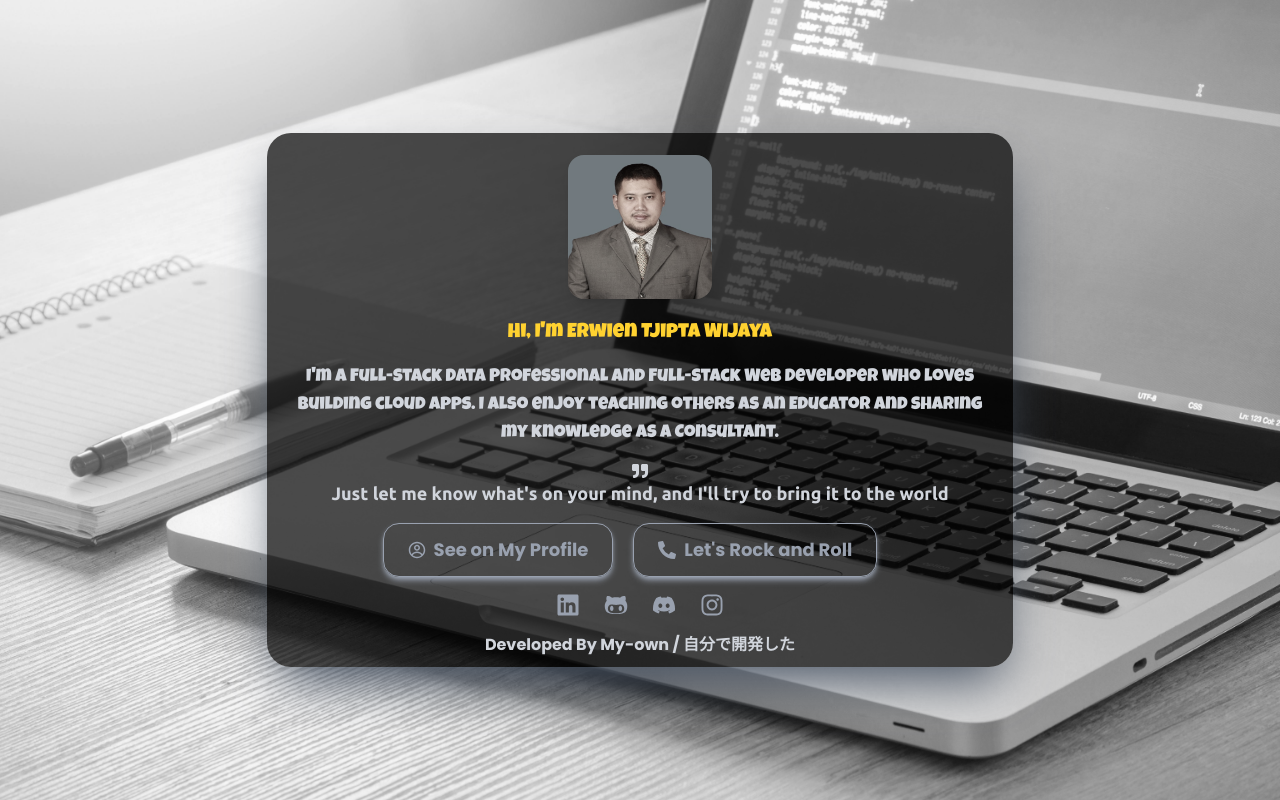
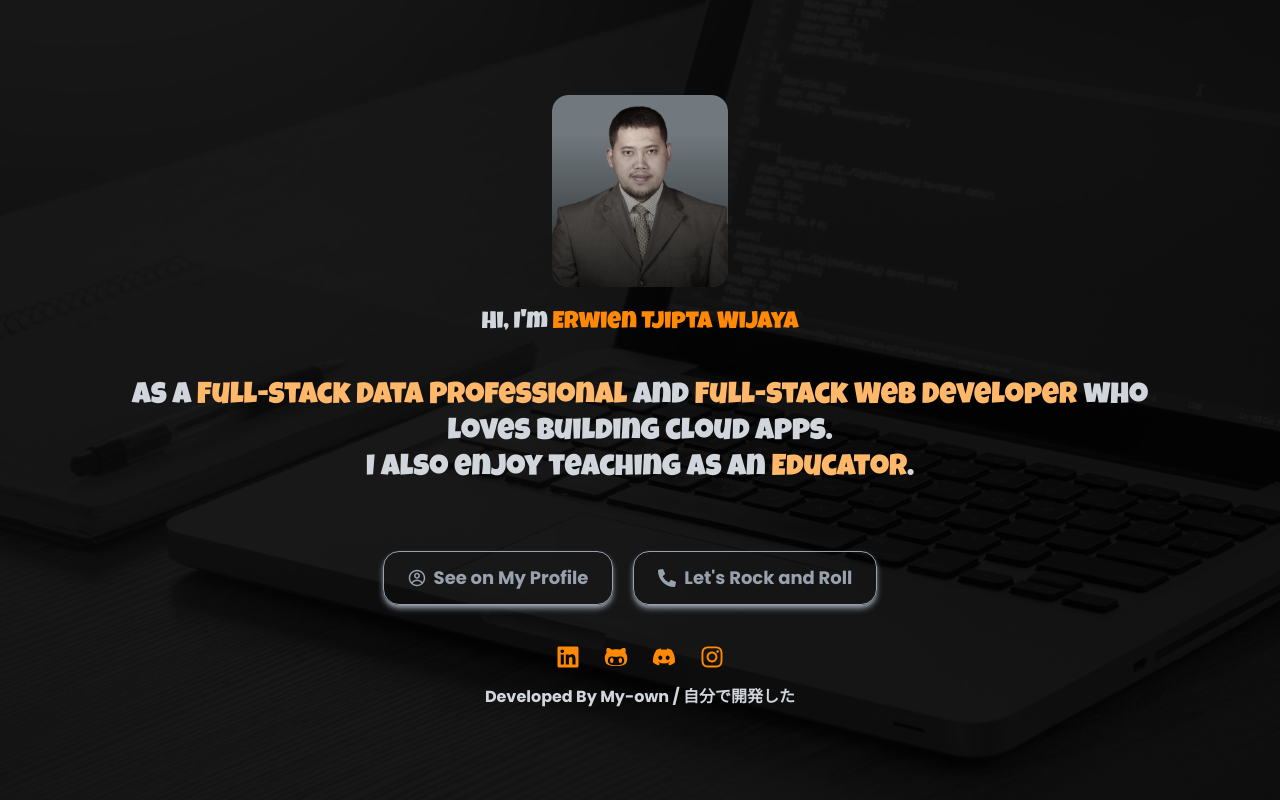
Before and after one commit to erwienwijaya/my-next-portfolio, a Next.js app: page / in a window 1280 px wide. Built offline with nearby package versions, Linux system fonts and the light colour scheme; a web font is replaced by a local one.

Commit message:
new-intro-page

```diff
--- a/app/components/Intro.js
+++ b/app/components/Intro.js
@@ -50,21 +50,13 @@ export default function Intro() {
         <div
           className="
             relative z-10
-            sm:h-8/12
-            sm:w-7/12
-            h-3/4
-            w-3/4
-            bg-black/70 border border-transparent rounded-3xl
             transition-transform duration-300 ease-in transform-gpu
-            hover: shadow-gray-600
-            hover: shadow-2xl
-            hover:scale-110
-            hover:translate-y-2
             flex items-center justify-center
+            md:mx-32 mx-4
             "
         >
-          <div className="flex flex-col items-center justify-center ml-5 mr-5">
-            <div className="relative mt-5 mb-5">
+          <div className="flex flex-col items-center justify-center">
+            <div className="relative my-5 rounded-2xl overflow-hidden">
               <Image
                 aria-hidden
                 src="/images/Tlh5S9DCv2M5YRcC1qxZJVUfqIVyYRwt95hUR1MlVawCDlIPly1bicXy8TYY5gsO.jpg"
@@ -72,41 +64,41 @@ export default function Intro() {
                 width={160}
                 height={38}
                 priority
-                className="rounded-2xl w-36 h-36 filter grayscale-70 shadow-lg bg-transparent"
+                className="md:w-44 md:h-48 w-32 h-36 filter grayscale-70 transition-transform rounded-2xl"
               />
+              <div className="absolute inset-0 bg-gradient-to-t from-black/70 to-80% rounded-2xl z-20"></div>
             </div>
-            <div className="font-[family-name:var(--font-luckies-sans)] md:text-xl text-base font-medium text-amber-300 text-center mb-4">
-              Hi, I&apos;m Erwien Tjipta Wijaya
+            <div className="font-[family-name:var(--font-luckies-sans)] md:text-2xl text-base font-medium text-orange-400 text-center mb-4">
+              <span className="text-gray-300">Hi, I&apos;m</span> Erwien Tjipta
+              Wijaya
             </div>
-            <div className="font-[family-name:var(--font-luckies-sans)] md:text-lg text-base font-medium text-gray-300 text-center mb-4">
-              I&apos;m a Full-stack Data Professional and Full-stack Web
-              Developer who loves building cloud apps. I also enjoy teaching
-              others as an Educator and sharing my knowledge as a Consultant.
+            <div className="font-[family-name:var(--font-luckies-sans)] md:text-3xl text-base font-medium text-gray-300 text-center md:my-6 my-4 flex-row">
+              as a{" "}
+              <span className="text-orange-300">
+                Full-stack Data Professional
+              </span>{" "}
+              and{" "}
+              <span className="text-orange-300">Full-stack Web Developer</span>{" "}
+              who loves building cloud apps. <div></div>I also enjoy teaching as
+              an <span className="text-orange-300">Educator</span>.
             </div>
-            <div className="font-[family-name:var(--font-ubuntu_sans)] md:text-base text-sm font-semibold text-gray-300 text-center">
-              <FaQuoteRight />
-            </div>
-            <div className="font-[family-name:var(--font-ubuntu_sans)] md:text-lg text-base font-semibold text-gray-300 text-center mb-2">
-              Just let me know what&#39;s on your mind, and I&#39;ll try to
-              bring it to the world
-            </div>
-            <div className="font-[family-name:var(--font-poppins-sans)] md:text-lg text-base font-semibold text-gray-400 text-center flex flex-row items-center justify-center my-2">
-              <BounceButton className="hover:bg-amber-400/50 hover:text-white">
+            <div className="font-[family-name:var(--font-poppins-sans)] md:text-lg text-sm font-semibold text-gray-400 text-center flex flex-row items-center justify-center my-8 md:my-10">
+              <BounceButton className="hover:bg-orange-300/50 hover:text-white">
                 <CgProfile className="mr-2" />
                 See on My Profile
               </BounceButton>
               <BounceButton
                 onClick={callMe}
-                className="hover:bg-lime-500/50 hover:text-white"
+                className="hover:bg-lime-400/50 hover:text-white"
               >
                 <FaPhoneAlt className="mr-2" />
                 Let&apos;s Rock and Roll
               </BounceButton>
             </div>
-            <div className="text-center my-2 text-gray-400">
+            <div className="text-center text-gray-400">
               <SocialLinks />
             </div>
-            <div className="font-[family-name:var(--font-poppins-sans)] font-semibold text-center my-2 text-gray-300">
+            <div className="font-[family-name:var(--font-poppins-sans)] font-semibold text-center my-4 text-gray-300">
               <LinkButton url="" label="Developed By My-own / 自分で開発した" />
             </div>
           </div>
@@ -119,7 +111,6 @@ export default function Intro() {
             relative z-10
             h-screen
             w-screen
-            bg-black/70 border border-transparent
             transition-transform duration-300 ease-in transform-gpu
             flex items-center justify-center
             "
--- a/app/components/SocialLinks.js
+++ b/app/components/SocialLinks.js
@@ -31,7 +31,7 @@ export default function SocialLinks() {
   ];
 
   return (
-    <div className="flex flex-row justify-center items-center space-x-6 text-2xl">
+    <div className="flex flex-row justify-center items-center space-x-6 text-2xl text-orange-400">
       {links.map(({ url, label }, index) => (
         <LinkButton key={index} url={url} label={label} />
       ))}
--- a/app/page.js
+++ b/app/page.js
@@ -23,12 +23,14 @@ export default function Home() {
   return (
     <main className="relative h-screen w-full">
       <div
-        className="absolute inset-0 z-0 bg-cover bg-center filter grayscale-100"
+        className="absolute inset-0 z-0 bg-cover bg-center filter grayscale-100 "
         style={{
           backgroundImage: `url(${bgChange})`,
         }}
       />
-      <Intro />
+      <div className="absolute inset-0 z-10 bg-black/90">
+        <Intro />
+      </div>
     </main>
   );
 }
```
